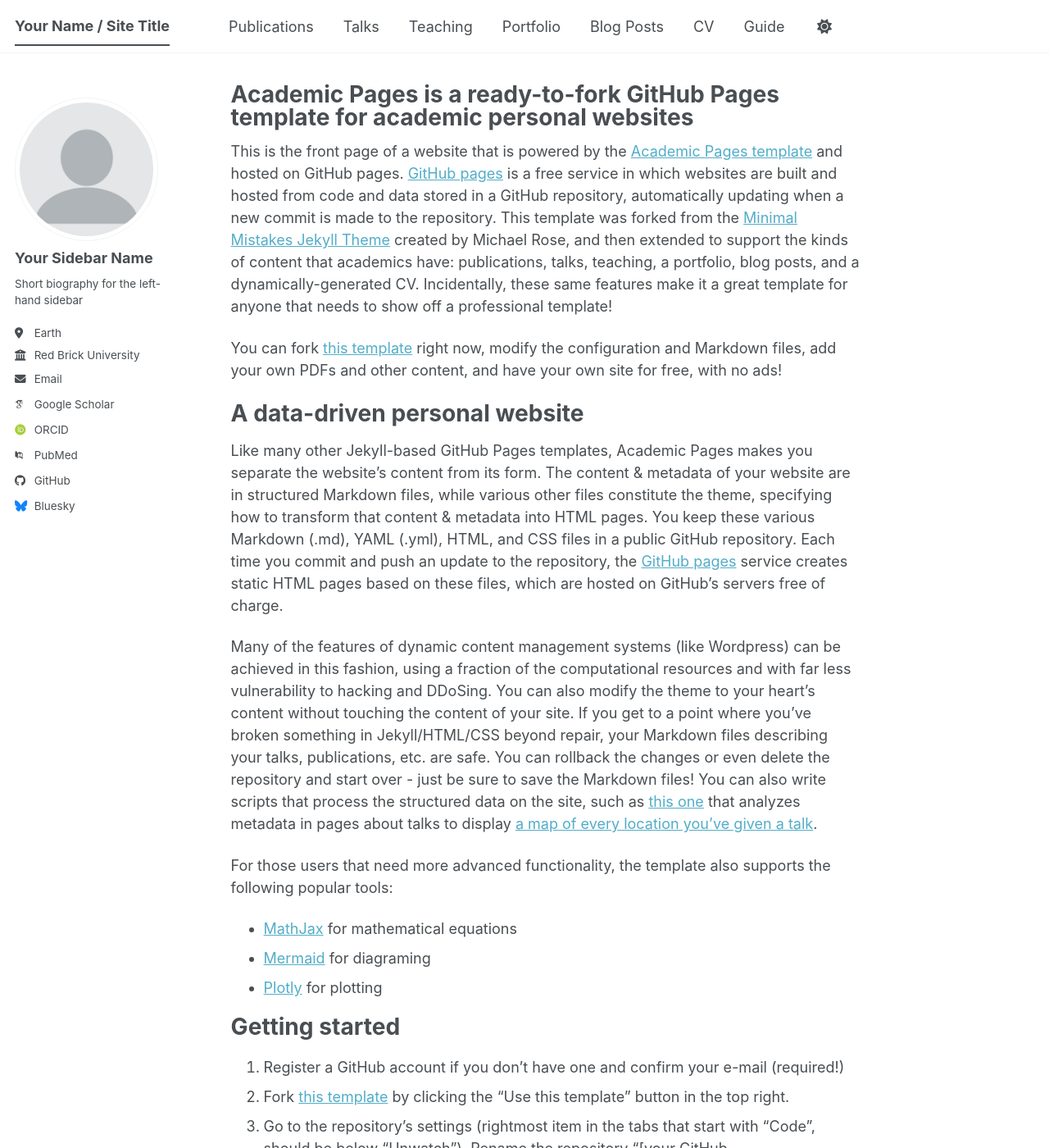
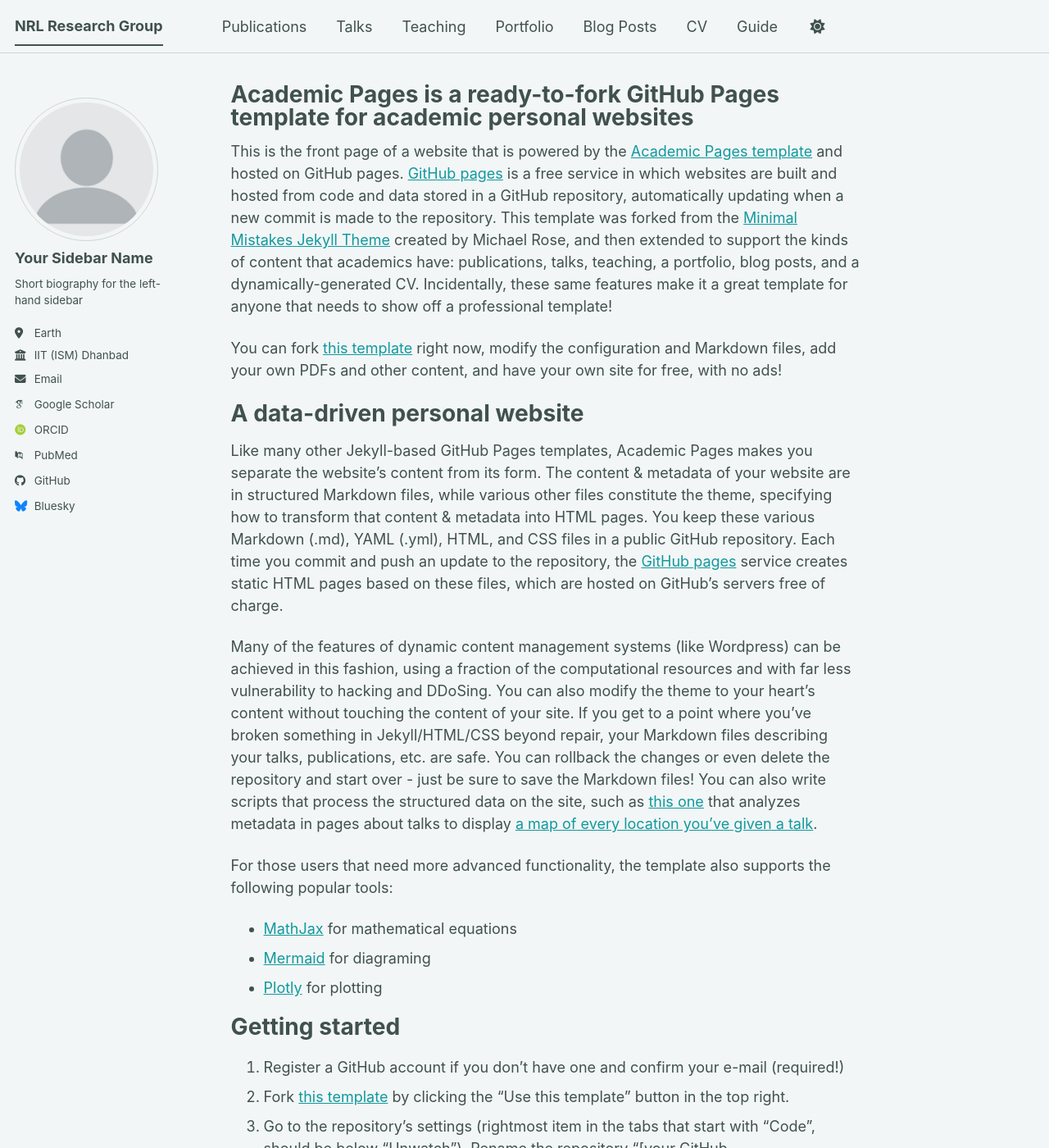
Before and after one commit to avani-jha/nrl-research.github.io, a Jekyll site: the page built from _pages/about.md, in a window 1280 px wide and 1400 px high. Shown: the whole window at 82% size. Built offline with Jekyll 4.4.1, drawn with Linux system fonts in a browser that asks for light colours; some web fonts are replaced; a script bundle is joined from its source files by our own code; library files that are not in the unit come from our copies; some of the changed text lies outside the part shown.

Commit message:
Update _config.yml
initial changes 20-03-2026

```diff
--- a/_config.yml
+++ b/_config.yml
@@ -8,12 +8,26 @@
 
 # Basic Site Settings
 locale                   : "en-US"
-site_theme               : "default" # The available themes options are "default", "air", "sunrise", "mint", "dirt" and "contrast"
-title                    : "Your Name / Site Title"
+site_theme               : "mint" # The available themes options are "default", "air", "sunrise", "mint", "dirt" and "contrast"
+title                    : "NRL Research Group"
 title_separator          : "-"
-name                     : &name "Your Name"
-description              : &description "Your Name's academic portfolio"   # Update this with a general description of your site, this is the default if not overridden by a page
-url                      : https://academicpages.github.io # The base hostname & protocol for your site e.g. "https://[your GitHub username].github.io",
+name                     : &name "Naga Rajiv Lakkaniga, PhD"
+description              : &description "The highly interdisciplinary work in our lab aims to identify novel chemotypes with potential biological application in various cancers and infectious diseases. The ongoing projects are focused on discovering small molecule agents targeting triple negative breast cancer, lung cancer and influenza viruses.
+
+
+
+For prospective students:
+
+We look for highly motivated candidates to join our group for pursuing PhD in the field of drug discovery. Must be interested in interdisciplinary research.
+
+Current requirement is for 1 student with hands-on experience in heterocyclic synthesis. Interested students with external fellowship like CSIR NET may directly email Dr. Lakkaniga.
+
+There are no vacancies for institute funded JRFs.
+
+We do not take winter interns. Please don't email asking for winter internship.
+
+Summer interns are welcome. Please look into Dean (R&D), IIT (ISM) Dhanbad website for details on how to apply."   # Update this with a general description of your site, this is the default if not overridden by a page
+url                      : https://nrl-research.github.io # The base hostname & protocol for your site e.g. "https://[your GitHub username].github.io",
                                                            # or if you already have some other page hosted on Github then use "https://[your GitHub username].github.io/[Your Repo Name]"
 baseurl                  : "" # the subpath of your site, e.g. "/blog"
 repository               : "academicpages/academicpages.github.io"
@@ -28,20 +42,20 @@
   pronouns         : # example: "she/her"
   bio              : "Short biography for the left-hand sidebar"
   location         : "Earth"
-  employer         : "Red Brick University"
+  employer         : "IIT (ISM) Dhanbad"
   uri              : # URL
-  email            : "none@example.org"
+  email            : "nagarajiv@iitism.ac.in"
 
   # Academic websites
   academia         : # URL
   arxiv            : # URL - Update with the correct link to your profile
-  googlescholar    : "https://scholar.google.com/citations?user=PS_CX0AAAAAJ"
+  googlescholar    : "https://scholar.google.com/citations?user=i_z0Tu4AAAAJ&hl=en"
   inspire-hep      : # URL
   impactstory      : # URL
-  orcid            : "https://orcid.org/yourorcidurl"
+  orcid            : "https://orcid.org/0000-0001-8370-2224"
   semantic         : # URL
   ssrn             : # URL
-  pubmed           : "https://www.ncbi.nlm.nih.gov/pubmed/?term=john+snow"
+  pubmed           : "https://pubmed.ncbi.nlm.nih.gov/?term=Lakkaniga+NR&cauthor_id=38784451"
   researchgate     : # URL
   scopus           : # URL
   zotero           : # URL
```
